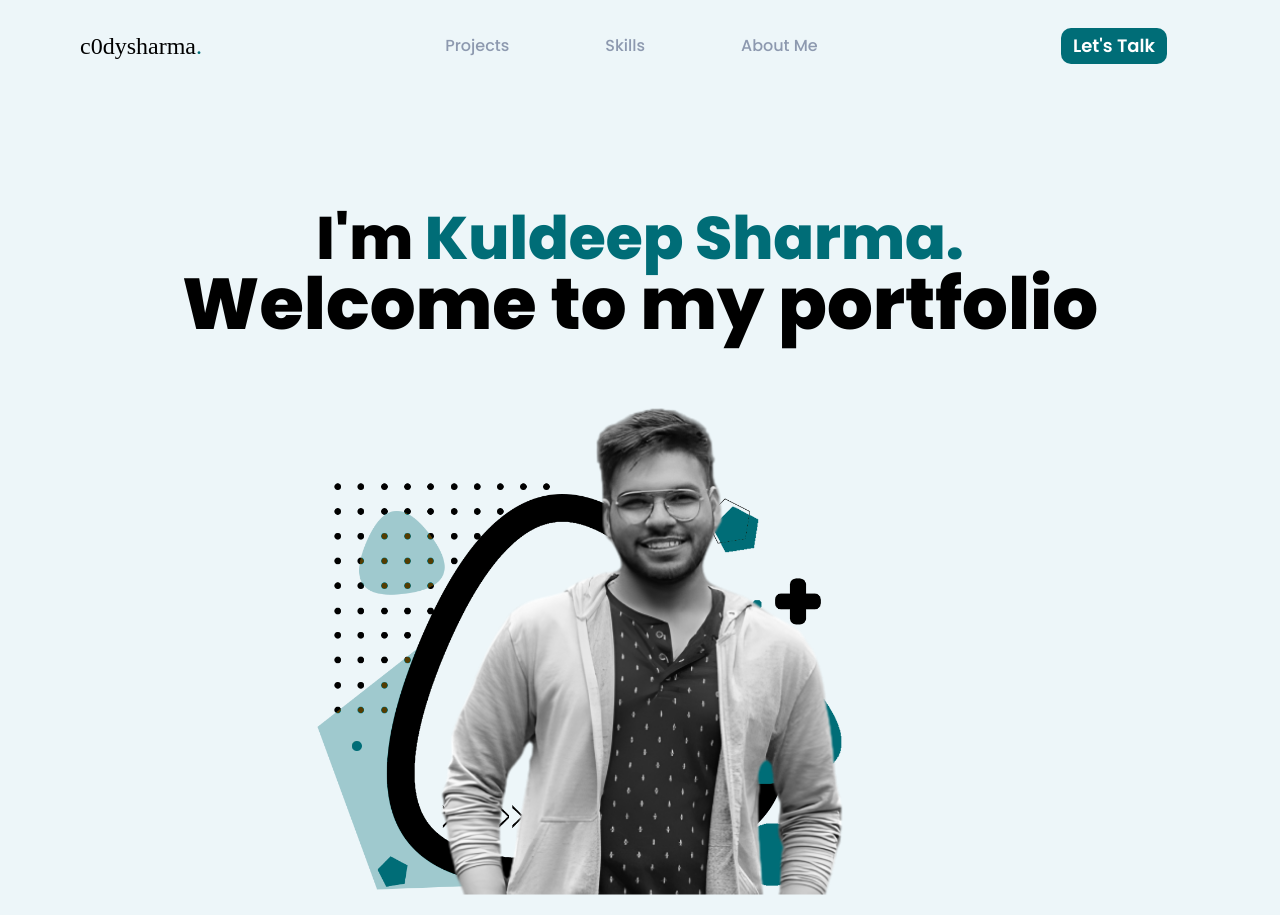
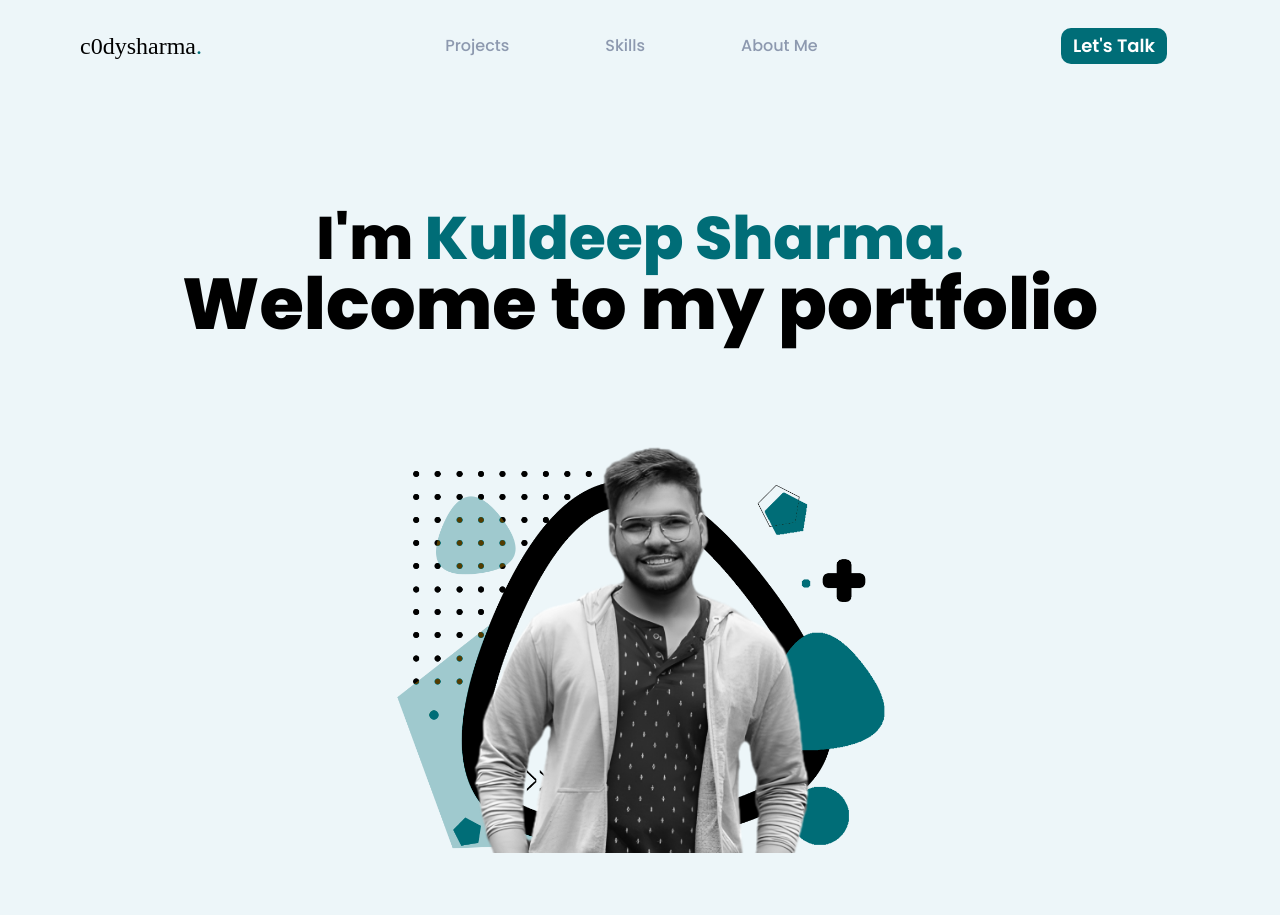
Before and after one commit to c0dysharma/c0dysharma.github.io, a React (Vite) app: page / in a window 1280 px wide. Shown: the top 915 px of the page. Built offline with nearby package versions, Linux system fonts and the light colour scheme; some icons are missing; a web font is replaced by a local one.

Commit message:
Fixed hero image sizes

```diff
--- a/src/HeroSection.jsx
+++ b/src/HeroSection.jsx
@@ -1,16 +1,16 @@
 import React from "react";
 
 const HeroImage = () => (
-  <div className="relative md:scale-75 md:origin-top">
+  <div className="relative flex justify-center mx-auto w-full sm:w-[80%]">
     <img
       src="./src/assets/images/image-bg-memphis-ptt.png"
       alt="hero background memphis pattern"
-      className="absolute origin-bottom bottom-0 -z-10 scale-75"
+      className="absolute origin-bottom bottom-0 -z-10 w-full h-auto max-w-[500px]"
     />
     <img
       src="./src/assets/images/hero-image.png"
       alt="Kuldeep in heroic pose"
-      className="w-1/2 mx-auto mt-10"
+      className="w-[70%] h-auto mx-auto mt-10 max-w-[350px]"
     />
   </div>
 );
```
